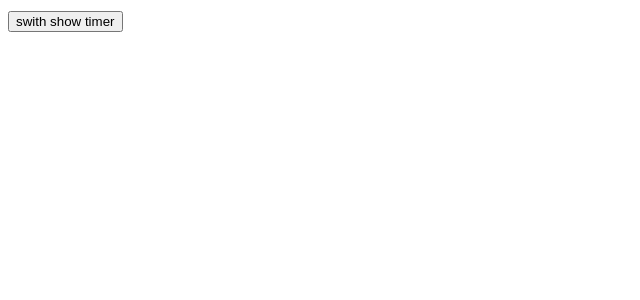
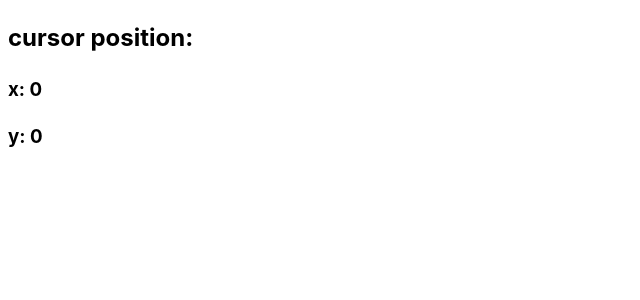
Before and after one commit to Oleksandrenko-Artem/react-app-20-09-2024, a React (Vite) app: page / in a window 1280 px wide. Shown: the top 300 px of the page, without its empty margins (0-640 px from the left). Built offline with nearby package versions, Linux system fonts and the light colour scheme; the HTML template or start-up script is replaced by a standard one.

Commit message:
Add CursorTracker

```diff
--- a/src/App.jsx
+++ b/src/App.jsx
@@ -1,14 +1,11 @@
-import { useState } from 'react';
-import Timer from "./components/Timer/Timer";
+import CursorTracker from "./components/CursorTracker/CursorTracker"
 
 
 function App() {
-  const [show, setShow] = useState(false);
-  const changeShow = () => setShow(!show);
+
   return (
     <>
-      <button onClick={changeShow}>swith show timer</button>
-      {show && <Timer/>}
+      <CursorTracker/>
     </>
   )
 }
--- /dev/null
+++ b/src/components/CursorTracker/CursorTracker.jsx
@@ -0,0 +1,26 @@
+import {useState, useEffect} from 'react';
+
+const CursorTracker = () => {
+    const [coords, setCoords] = useState({ x: 0, y: 0 });
+    useEffect(() => {
+        const changeCoords = (event) => {
+            setCoords({
+                x: event.clientX,
+                y: event.clientY,
+            })
+        }
+        document.addEventListener('mousemove', changeCoords);
+        return () => {
+            document.removeEventListener('mousemove', changeCoords);
+        };
+    }, []);
+    return (
+        <div>
+            <h2>cursor position: </h2>
+            <h3>x: {coords.x}</h3>
+            <h3>y: {coords.y}</h3>
+        </div>
+    );
+}
+
+export default CursorTracker;
```
